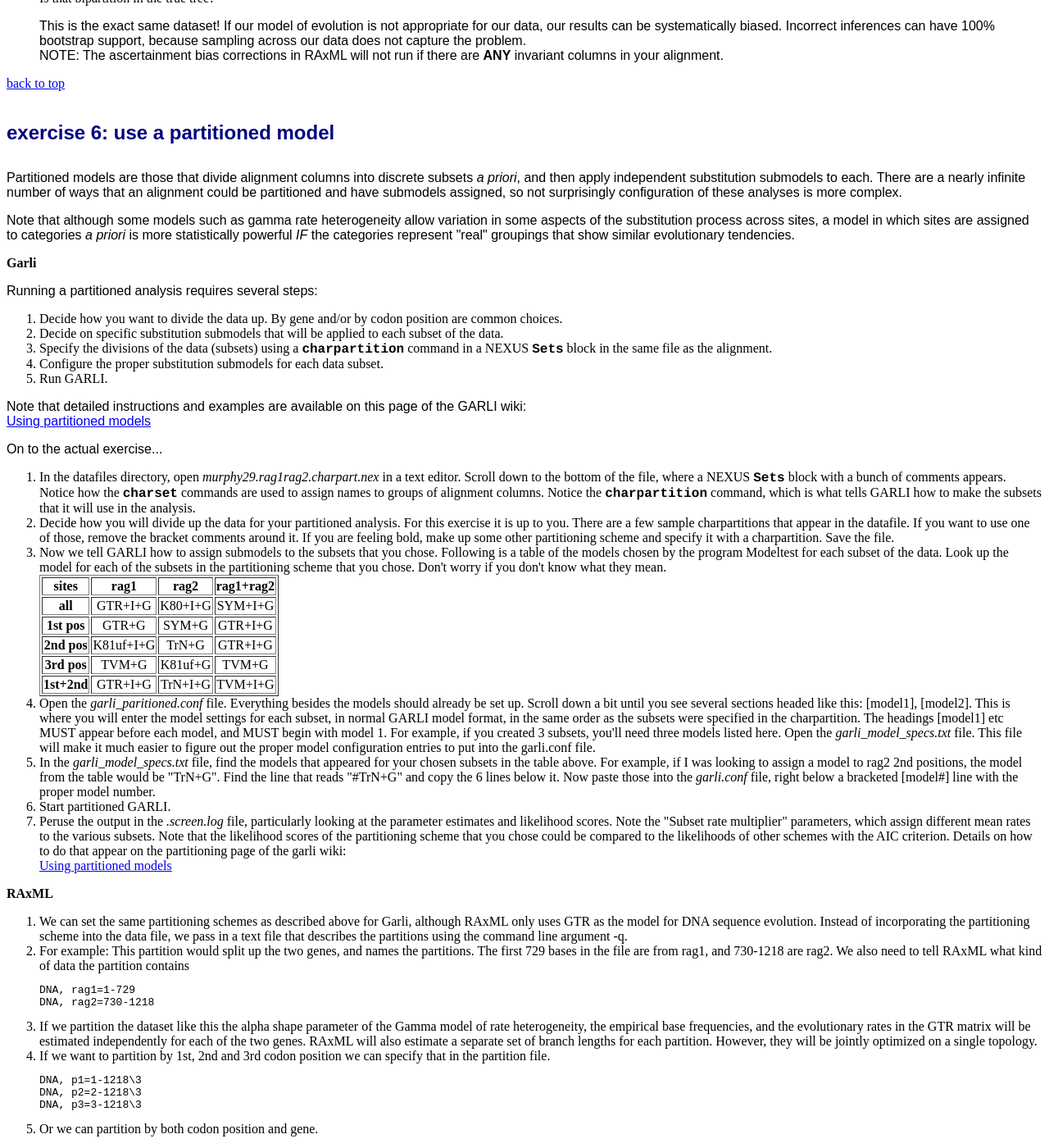
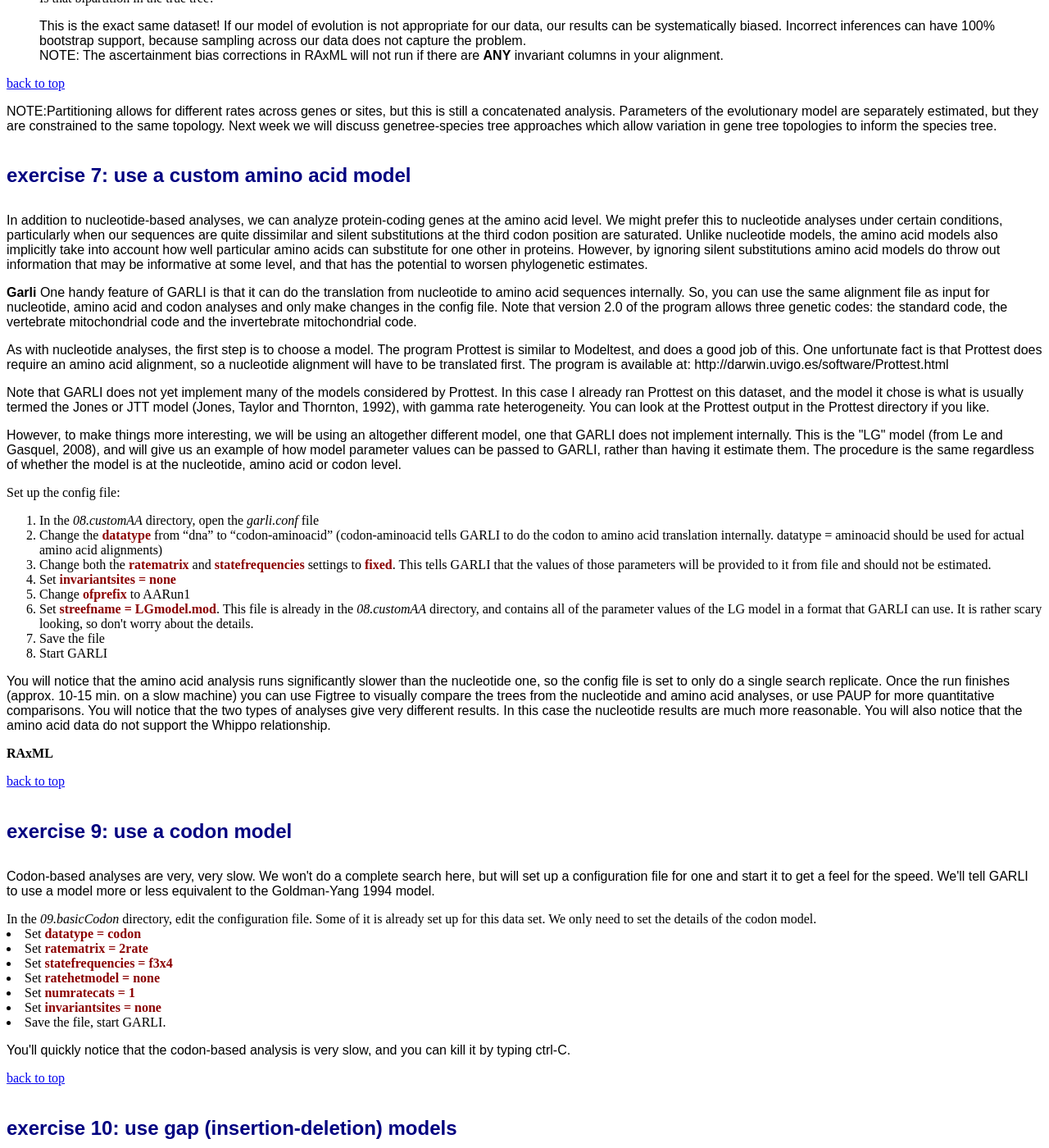
Before and after one commit to McTavishLab/GradPhylo, a Jekyll site: the page docs/MLsearchLab.html, which Jekyll copies as it is, in a window 1280 px wide and 1400 px high, scrolled down 6710 px. Shown: the whole window at 82% size. Built offline with Jekyll 4.4.1, drawn with Linux system fonts in a browser that asks for light colours; some of the changed text lies outside the part shown.

Commit message:
merced clusterifying

```diff
--- a/docs/MLsearchLab.html
+++ b/docs/MLsearchLab.html
@@ -54,8 +54,7 @@
 </li><li><a href="#exercise3">exercise 3: constrain a search</a>
 </li><li><a href="#exercise4">exercise 4: bootstrap analyses</a>
 </li><li><a href="#exercise5">exercise 5: bootstrapping and ascertainment bias</a>
-</li><li><a href="#exercise6">exercise 6: use a partitioned model</a>
-<!--
+<!-- </li><li><a href="#exercise6">exercise 6: use a partitioned model</a>
 </li><li><a href="#exercise9">exercise 9: use a codon model</a>
 </li><li><a href="#exercise10">exercise 10: use gap (insertion-deletion) models</a>
 </li><li><a href="#exercise11">exercise 11: further exercises</a>
@@ -65,10 +64,10 @@
 <h4 class="heading" id="gettingstarted">getting started</h4>
 <p>
 <ul>
-<li>Download the package of files used in this activity: <a href="https://mctavishlab.github.io/assets/MLsearch.WH2017.zip">MLsearch.WH2017.zip</a><br>
+<li>Download the package of files used in this activity: <a href="https://mctavishlab.github.io/GradPhylo/assignments/MLsearch.2017.zip">MLsearch.WH2017.zip</a><br>
 Login to the cluster and type</p>
 <p>wget https://mctavishlab.github.io/assets/MLsearch.WH2017.zip
-</li><li>Uncompress the zip file using "<span class="command">unzip MLsearch.WH2017.zip</span>"
+</li><li>Uncompress the zip file using "<span class="command">unzip MLsearch.2017.zip</span>"
 </ul>
 <ul><b>You will need to make edits to the configuration file and command line arguments in most cases.</b>
 </ul>
@@ -89,7 +88,9 @@
 <p>
 The config file is divided into two parts: <span class="config">[general]</span> and <span class="config">[master]</span>. The <span class="config">[general]</span> section specifies settings such as the data set to be read, starting conditions, model settings, and output files. To start running a new data set, the only setting that <i>must</i> be specified is the <span class="config">datafname</span>, which specifies the file containing the data matrix in Nexus, PHYLIP, or FASTA format. The <span class="config">[master]</span> section specifies settings that control the functioning of the genetic algorithm itself, and typically the default settings can be used. Basic template configuration files are included with any download of the program. </p>
 <p>
+<strong>Don't try interactive analyses unless you are using 'qrsh'to login to a node</strong>
 Run garli by calling the software and telling it the name of the configuration file to use.
+
 
 To run:<br>
 <span class="command"> garli &lsaquo;garli config file&rsaquo;</span>
@@ -118,7 +119,7 @@
 <p><ol>
 </li><li>Change to the <span class="file">MLSearchLab</span> directory
 
-</li><li>Open the <span class="file">garli_ex1.conf</span> file in a text editor (either using nano on the cluster or editing via Cyberduck).
+</li><li>Open the <span class="file">garli_ex1.conf</span> file in a text editor.
 </li></ol>
 </p><p>
 <strong>Garli</strong><br>
@@ -154,7 +155,7 @@
 We will do this just in Garli, because it is more straightforward than monitoring a run in RAxML<br>
 <p><ol>
 <li>Look in the <span class="file">MLSearchLab</span> directory, and note the files that have been created by the run.
-</li><li>Open <span class="file">garli_run1.log00.log</span> in a text editor. (Either on the cluster or via Cyberduck.)
+</li><li>Open <span class="file">garli_run1.log00.log</span> in a text editor.
 
 <p>
 This file logs the current best <i>ln</i>L, runtime, and optimization precision over the course of the run. It is useful for plotting the <i>ln</i>L over time. Next, we will look at the file that logs all of the information that is output to the screen. </p>
@@ -179,6 +180,7 @@
 with less than 50 taxa. In general there will not be enough data per alignment column available to reliably estimate the per-site rate parameters. We only have 29 taxa here, so we will stick with GTRGAMMA.<br>
 
 We will compare the likelihoods of our trees from our RAxML and Garli searches in Exercise 3<br>
+Set up a submission script, and submit this job to the fastq.<br>
 </p>
 <ol>
 <li><span class="command">raxmlHPC -m GTRGAMMAI -p &lsaquo;choose a random number seed&rsaquo; -# 2 -s datafiles/murphy29.rag1rag2.fasta -n rax01</span><br>
@@ -456,7 +458,7 @@
 </p>
 <p><div class="btop-wrap"><a href="#top" class="btop">back to top</a></div>
 
-
+<!--
 <h4 class="heading" id="exercise6">exercise 6: use a partitioned model</h4>
 <p>
 Partitioned models are those that divide alignment columns into discrete subsets <i>a priori</i>, and then apply independent substitution submodels to each. There are a nearly infinite number of ways that an alignment could be partitioned and have submodels assigned, so not surprisingly configuration of these analyses is more complex.  </p>
@@ -577,7 +579,7 @@
 </ol>
 
 
-<!--
+
 <h4 class="heading" id="exercise7">exercise 7: use a custom amino acid model</h4>
 
 
```
